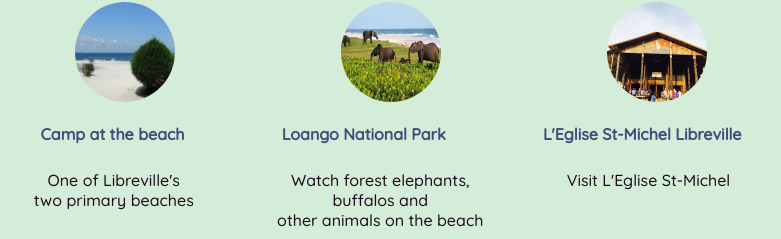
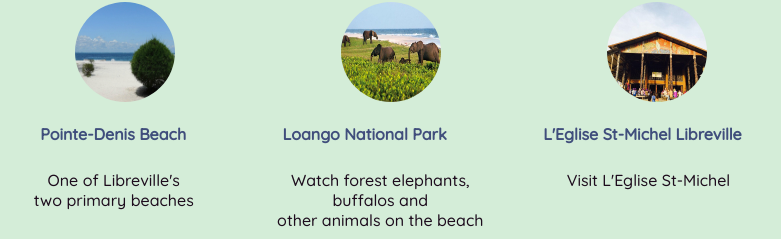
Before and after one commit to lapingaro/Travel-Gabon, a plain HTML site: page index.html in a window 1280 px wide. Shown: the part 399-638 px from the top of the page, 249-1030 px from the left. Drawn offline with Linux system fonts and the light colour scheme; a web font is replaced by a local one.

Commit message:
update beach name

```diff
--- a/index.html
+++ b/index.html
@@ -32,7 +32,7 @@
        <img src="images/lbv_saint_michel.jpg" alt="">
        </div>
        <div class="sub-activity-title">
-        <h4>Camp at the beach</h4>
+        <h4>Pointe-Denis Beach</h4>
         <h4>Loango National Park</h4>
         <h4>L'Eglise St-Michel Libreville</h4>
 
```
